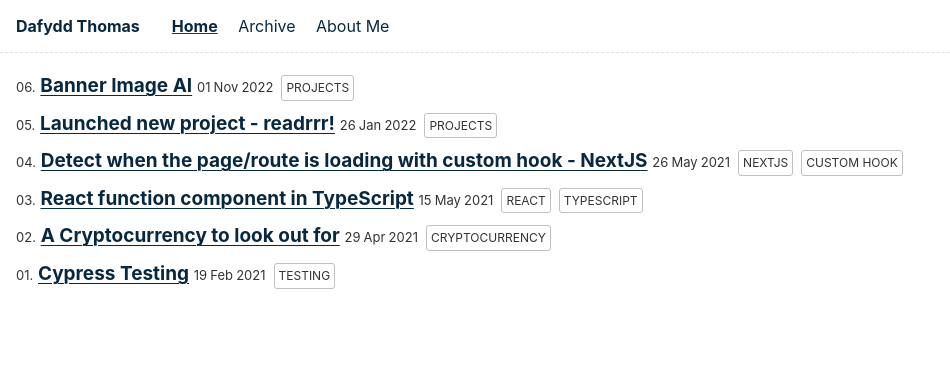
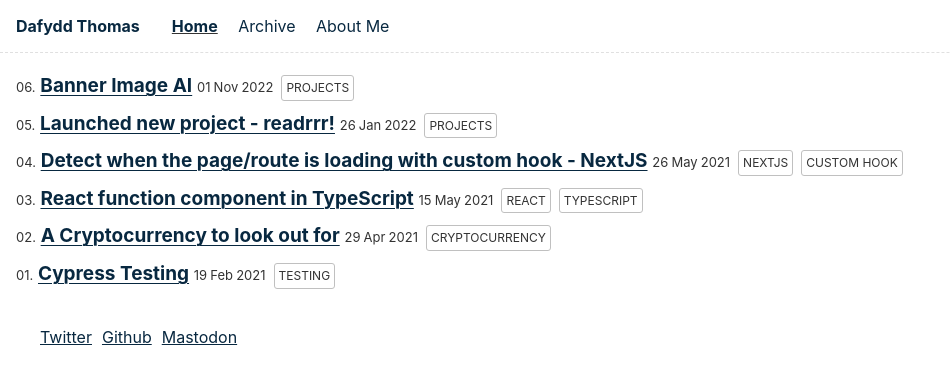
Before and after one commit to dafzthomas/personal-website, an Eleventy site: page index.njk in a window 1280 px wide. Shown: the whole page, without its empty margins (0-950 px from the left). Built offline with nearby package versions, Linux system fonts and the light colour scheme; Eleventy itself is replaced by a stand-in of ours; files that its build step writes are made by us from their sources.

Commit message:
Added social links in footer

```diff
--- a/_includes/layouts/base.njk
+++ b/_includes/layouts/base.njk
@@ -31,7 +31,19 @@
       {{ content | safe }}
     </main>
 
-    <footer></footer>
+    <footer>
+      <ul>
+        <li>
+          <a rel="me" href="https://twitter.com/dafzthomas" target="_blank">Twitter</a>
+        </li>
+        <li>
+          <a rel="me" href="https://github.com/dafzthomas" target="_blank">Github</a>
+        </li>
+        <li>
+          <a rel="me" href="https://social.dafzthomas.com/@dafzthomas">Mastodon</a>
+        </li>
+      </ul>
+    </footer>
 
     <!-- Current page: {{ page.url | url }} -->
 
--- a/css/index.css
+++ b/css/index.css
@@ -44,6 +44,17 @@ body {
   font-family: var(--font-family);
   color: var(--text-color);
   background-color: var(--background-color);
+}
+
+footer {
+  margin: 0 auto;
+}
+
+footer ul {
+  margin: 0 0 20px;;
+  list-style: none;
+  display: flex;
+  gap: 10px;
 }
 
 p:last-child {
```
Also changed, not shown: about/index.html.
